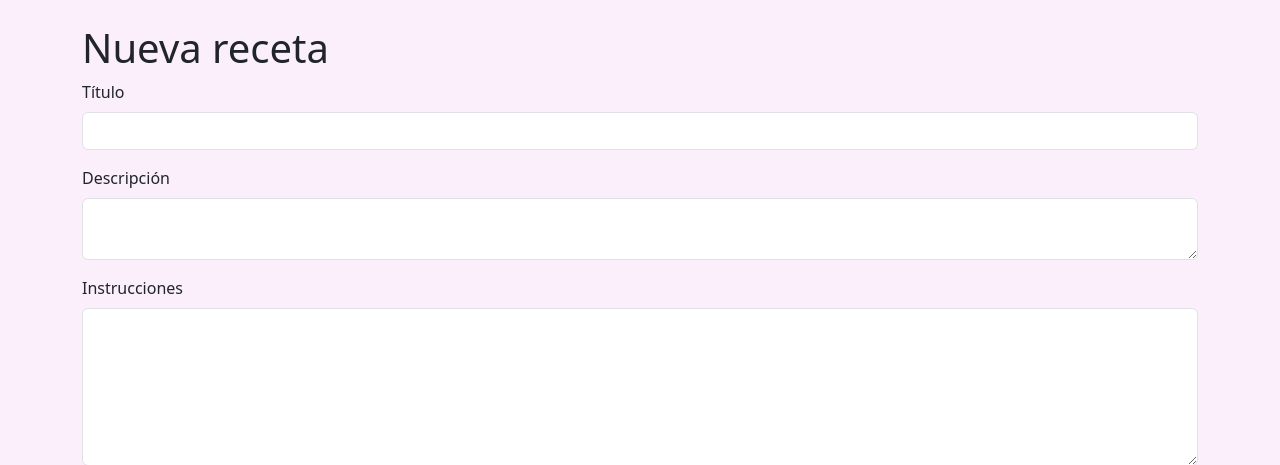
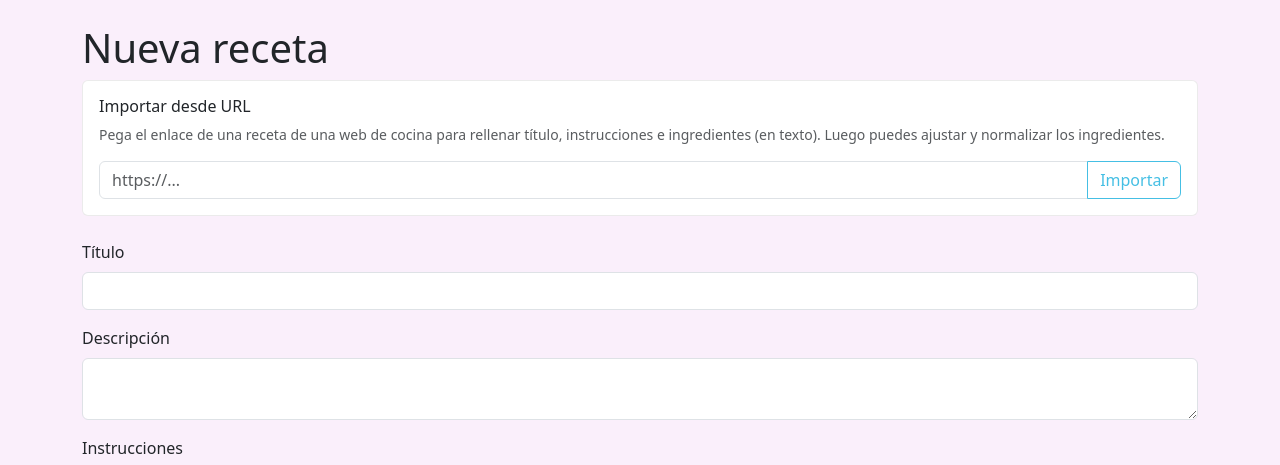
Before and after one commit to alv16106/recetas-chiquitas, a Flask app: page /recipes/new in a window 1280 px wide. Shown: the part 66-531 px from the top of the page. Run offline with Flask 3, Linux system fonts and the light colour scheme; the visitor is signed in with stand-in values (Sample User, id 1); data comes from the database, SQL or seed files in the repository; some libraries are stand-ins or nearby versions.

Commit message:
feat: add recipe from URL

```diff
--- a/app/recipes.py
+++ b/app/recipes.py
@@ -1,7 +1,10 @@
 import os
 import uuid
 
-from flask import Blueprint, render_template, redirect, url_for, flash, request, abort, current_app, send_from_directory
+import requests
+from recipe_scrapers import scrape_html
+
+from flask import Blueprint, render_template, redirect, url_for, flash, request, abort, current_app, send_from_directory, jsonify
 from flask_login import login_required, current_user
 from werkzeug.utils import secure_filename
 
@@ -93,6 +96,81 @@ def list():
     else:
         recipes = base.order_by(Recipe.updated_at.desc()).all()
     return render_template("recipes/list.html", recipes=recipes, search_query=q)
+
+
+# Browser-like headers to reduce blocking (e.g. Bon Appétit, paywalled sites)
+_IMPORT_HEADERS = {
+    "User-Agent": (
+        "Mozilla/5.0 (Macintosh; Intel Mac OS X 10_15_7) AppleWebKit/537.36 "
+        "(KHTML, like Gecko) Chrome/120.0.0.0 Safari/537.36"
+    ),
+    "Accept": "text/html,application/xhtml+xml,application/xml;q=0.9,*/*;q=0.8",
+    "Accept-Language": "en-US,en;q=0.9,es;q=0.8",
+}
+
+
+@bp.route("/import-from-url", methods=["POST"])
+@login_required
+def import_from_url():
+    """Fetch a recipe from a URL and return title, instructions, ingredients (raw strings), image_url for form prefill."""
+    data = request.get_json() or {}
+    url = (data.get("url") or request.form.get("url") or "").strip()
+    if not url:
+        return jsonify({"error": "url required"}), 400
+    if not url.startswith(("http://", "https://")):
+        return jsonify({"error": "invalid url"}), 400
+    try:
+        resp = requests.get(
+            url,
+            timeout=15,
+            headers=_IMPORT_HEADERS,
+            allow_redirects=True,
+        )
+        resp.raise_for_status()
+    except requests.RequestException as e:
+        return jsonify({"error": "No se pudo cargar la página: " + str(e)}), 400
+
+    scraper = None
+    last_error = None
+    try:
+        scraper = scrape_html(resp.text, org_url=resp.url)
+    except Exception as e:
+        last_error = e
+        try:
+            scraper = scrape_html(resp.text, org_url=resp.url, wild_mode=True)
+        except TypeError:
+            pass  # library doesn't support wild_mode
+        except Exception as e2:
+            last_error = e2
+
+    if scraper is None:
+        err_msg = str(last_error) if last_error else "No se pudo extraer la receta."
+        return jsonify({
+            "error": "No se pudo extraer la receta de esta página. Prueba con otra URL o con un sitio de la lista soportada.",
+            "detail": err_msg[:200] if err_msg else None,
+        }), 400
+
+    def _safe(method, default=None):
+        try:
+            out = method()
+            return default if out is None else out
+        except Exception:
+            return default
+
+    title = _safe(scraper.title, "") or ""
+    instructions = _safe(scraper.instructions, "") or ""
+    ingredients = _safe(scraper.ingredients, [])
+    ingredients = [x for x in (ingredients or [])]
+    image_url = _safe(scraper.image, "") or ""
+
+    if not title and not ingredients and not instructions:
+        return jsonify({"error": "No se encontró ninguna receta en esta URL."}), 400
+    return jsonify({
+        "title": title,
+        "instructions": instructions,
+        "ingredients": ingredients,
+        "image_url": image_url,
+    })
 
 
 @bp.route("/<int:id>")
--- a/app/templates/recipes/form.html
+++ b/app/templates/recipes/form.html
@@ -4,6 +4,20 @@
 
 {% block content %}
 <h1>{{ 'Editar receta' if recipe else 'Nueva receta' }}</h1>
+
+{% if not recipe %}
+<div class="card mb-4">
+    <div class="card-body">
+        <h6 class="card-title">Importar desde URL</h6>
+        <p class="card-text small text-muted">Pega el enlace de una receta de una web de cocina para rellenar título, instrucciones e ingredientes (en texto). Luego puedes ajustar y normalizar los ingredientes.</p>
+        <div class="input-group">
+            <input type="url" id="import-recipe-url" class="form-control" placeholder="https://...">
+            <button type="button" id="import-recipe-btn" class="btn btn-outline-primary">Importar</button>
+        </div>
+        <div id="import-recipe-error" class="invalid-feedback d-none"></div>
+    </div>
+</div>
+{% endif %}
 
 <form method="post" enctype="multipart/form-data" novalidate>
     {{ form.hidden_tag() }}
@@ -185,6 +199,52 @@ document.addEventListener('DOMContentLoaded', function() {
 
     var isNewRecipe = container.dataset.newRecipe === 'true';
     if (isNewRecipe && !document.querySelector('.ingredient-row')) addBtn.click();
+
+    var importBtn = document.getElementById('import-recipe-btn');
+    var importUrl = document.getElementById('import-recipe-url');
+    var importError = document.getElementById('import-recipe-error');
+    if (importBtn && importUrl) {
+        importBtn.onclick = function() {
+            var url = importUrl.value.trim();
+            if (!url) return;
+            importError.classList.add('d-none');
+            importError.textContent = '';
+            importBtn.disabled = true;
+            var csrf = document.querySelector('input[name="csrf_token"]');
+            fetch('{{ url_for("recipes.import_from_url") }}', {
+                method: 'POST',
+                headers: {
+                    'Content-Type': 'application/json',
+                    'Accept': 'application/json',
+                    'X-CSRFToken': csrf ? csrf.value : ''
+                },
+                body: JSON.stringify({ url: url })
+            }).then(function(r) {
+                return r.json().then(function(data) {
+                    if (!r.ok) throw new Error((data.error || 'Error al importar') + (data.detail ? ' — ' + data.detail : ''));
+                    return data;
+                });
+            }).then(function(data) {
+                if (data.title) document.querySelector('input[name="title"]').value = data.title;
+                if (data.instructions) document.querySelector('textarea[name="instructions"]').value = data.instructions;
+                container.querySelectorAll('.ingredient-row').forEach(function(row) { row.remove(); });
+                var list = data.ingredients && data.ingredients.length ? data.ingredients : [''];
+                list.forEach(function(text) {
+                    var row = template.content.cloneNode(true);
+                    container.appendChild(row);
+                    var nameInput = container.querySelector('.ingredient-row:last-child .ingredient-autocomplete');
+                    nameInput.value = typeof text === 'string' ? text : '';
+                    attachAutocomplete(nameInput);
+                });
+                importUrl.value = '';
+            }).catch(function(err) {
+                importError.textContent = err.message || 'Error al importar';
+                importError.classList.remove('d-none');
+            }).finally(function() {
+                importBtn.disabled = false;
+            });
+        };
+    }
 });
 </script>
 {% endblock %}
--- a/requirements.txt
+++ b/requirements.txt
@@ -4,3 +4,5 @@ flask-login
 flask-wtf
 werkzeug
 pillow
+requests
+recipe-scrapers
```
